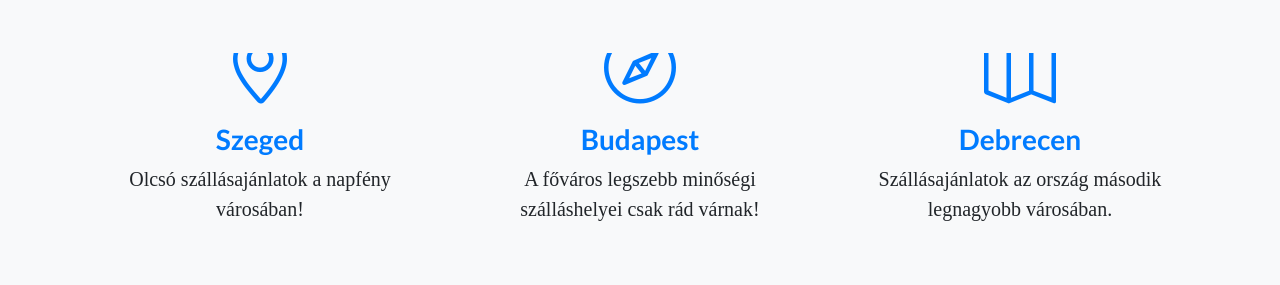
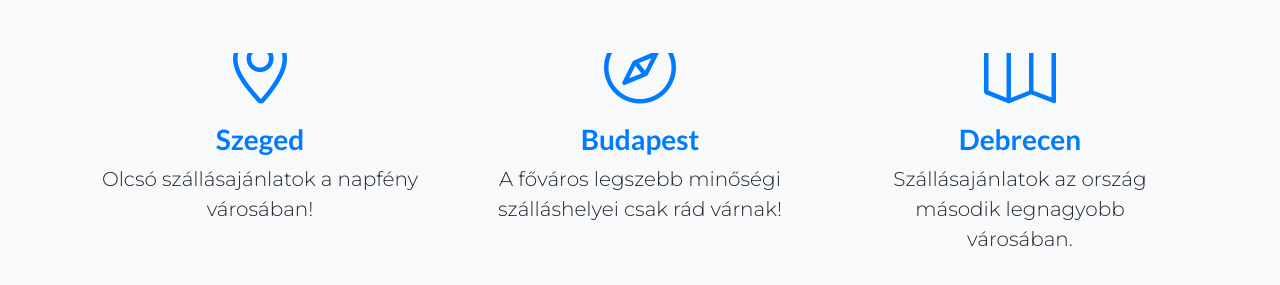
Before and after one commit to detarkende/detarkende.github.io, a plain HTML site: page hotel/index.html in a window 1280 px wide. Shown: the part 747-1032 px from the top of the page. Drawn offline with Linux system fonts and the light colour scheme.

Commit message:
index.html font javitva

```diff
--- a/hotel/index.html
+++ b/hotel/index.html
@@ -11,7 +11,6 @@
     <link href="https://fonts.googleapis.com/css2?family=Montserrat:ital,wght@0,300;0,400;0,500;0,600;0,700;0,800;0,900;1,300;1,400;1,500;1,600;1,700;1,800;1,900&display=swap" rel="stylesheet">
     <link rel="stylesheet" href="assets/fonts/font-awesome.min.css">
     <link rel="stylesheet" href="assets/fonts/simple-line-icons.min.css">
-
     <link rel="stylesheet" href="assets/css/styles.min.css">
 </head>
 
@@ -46,21 +45,21 @@
                     <div class="mx-auto features-icons-item mb-5 mb-lg-0 mb-lg-3">
                         <div class="d-flex features-icons-icon"><i class="icon-location-pin m-auto text-primary" data-bs-hover-animate="pulse"></i></div>
                         <h3> <a href="./kereses.html/?varos='Szeged'">Szeged</a></h3>
-                        <p class="lead mb-0" style="font-family: montserrat light;">Olcsó szállásajánlatok a napfény városában!</p>
+                        <p class="lead mb-0">Olcsó szállásajánlatok a napfény városában!</p>
                     </div>
                 </div>
                 <div class="col-lg-4">
                     <div class="mx-auto features-icons-item mb-5 mb-lg-0 mb-lg-3">
                         <div class="d-flex features-icons-icon"><i class="icon-compass m-auto text-primary" data-bs-hover-animate="pulse"></i></div>
                         <h3><a href="./kereses.html/?varos='Budapest'">Budapest</a></h3>
-                        <p class="lead mb-0" style="font-family: montserrat light;">A főváros legszebb minőségi szálláshelyei csak rád várnak!</p>
+                        <p class="lead mb-0">A főváros legszebb minőségi szálláshelyei csak rád várnak!</p>
                     </div>
                 </div>
                 <div class="col-lg-4">
                     <div class="mx-auto features-icons-item mb-5 mb-lg-0 mb-lg-3">
                         <div class="d-flex features-icons-icon"><i class="icon-map m-auto text-primary" data-bs-hover-animate="pulse"></i></div>
                         <h3><a href="./kereses.html/?varos='Debrecen'">Debrecen</a></h3>
-                        <p class="lead mb-0" style="font-family: montserrat light;">Szállásajánlatok az ország második legnagyobb városában.</p>
+                        <p class="lead mb-0">Szállásajánlatok az ország második legnagyobb városában.</p>
                     </div>
                 </div>
             </div>
```
